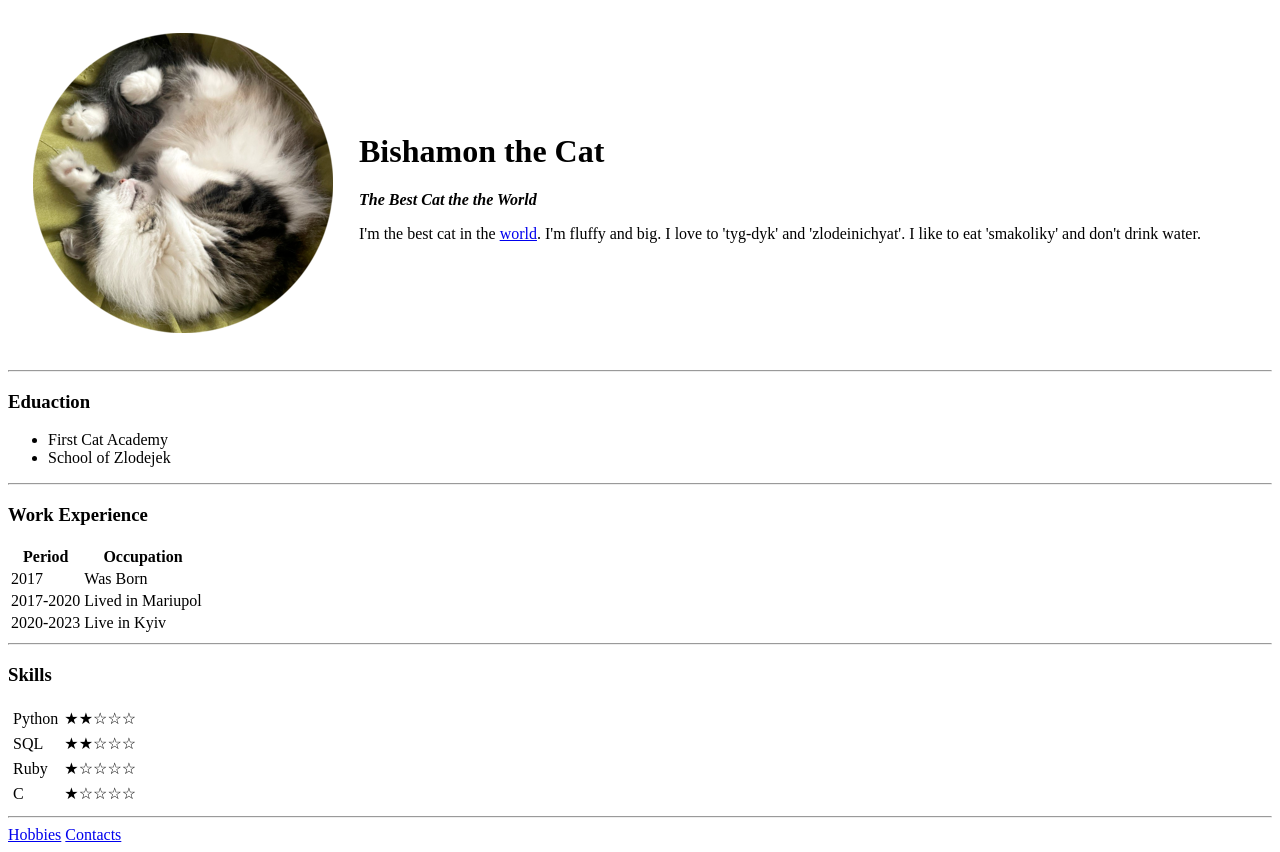
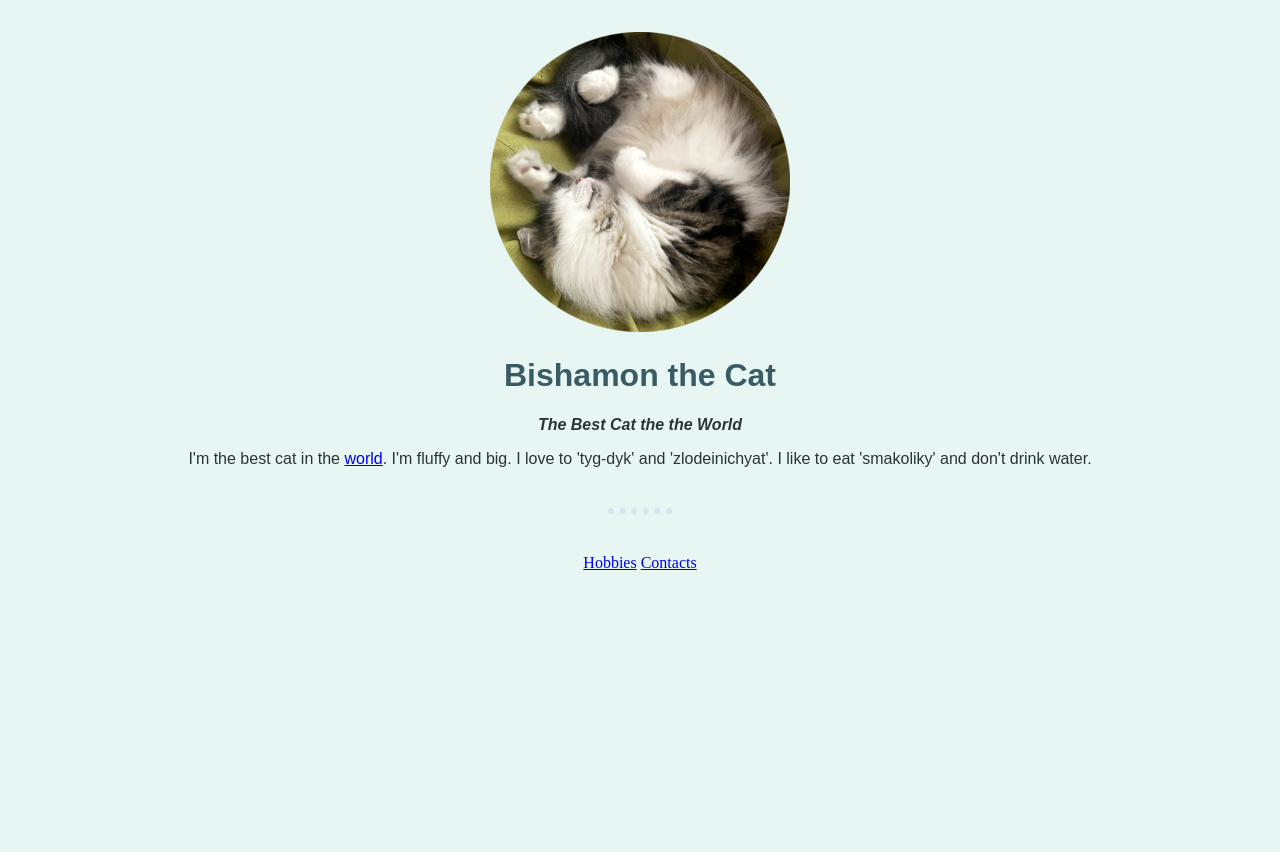
Before and after one commit to Bishamonka/bishamonka.github.io, a plain HTML site: page index.html in a window 1280 px wide. After the commit the page ends 800 px from the top, so only its background shows below. Drawn offline with Linux system fonts and the light colour scheme.

Commit message:
Added a bit of CSS. Changed the layout.

```diff
--- /dev/null
+++ b/css/styles.css
@@ -0,0 +1,36 @@
+body {
+    background-color: #E7F6F2;
+    margin: 32px;
+}
+
+/* FONTS */
+
+h1, h2, h3, h4, h5, h6 {
+    font-family: "Fira Sans", sans-serif;
+    color: #395B64;
+}
+
+p {
+    font-family: "Fira Sans", sans-serif;
+    color: #2C3333;
+}
+
+table {
+    font-family: "Fira Sans", sans-serif;
+    color: #2C3333;
+}
+
+ul {
+    font-family: "Fira Sans", sans-serif;
+    color: #2C3333;
+}
+
+/* ELEMENTS */
+
+hr {
+    width: 64px;
+    border-style: dotted none none;
+    border-width: 6px;
+    border-color: #DBE2EF;
+    margin: 40px 0px;
+}
--- a/index.html
+++ b/index.html
@@ -2,73 +2,18 @@
 <head>
     <meta charset="UTF-8">
     <title>CV of Bishamonka</title>
+    <link rel="stylesheet" href="css/styles.css">
 </head>
+
 <body>
-    <table cellspacing="24">
-        <tr>
-            <td>
-                <img src="images/bishamon-sleeps.png" alt="a-cat-picture">
-            </td>
-            <td>
-                <h1>Bishamon the Cat</h1>
-                <p><em><strong>The Best Cat the the World</strong></em></p>
-                <p>I'm the best cat in the <a href="https://en.wikipedia.org/wiki/World">world</a>. I'm fluffy and big. I love to 'tyg-dyk' and 'zlodeinichyat'. I like to eat 'smakoliky' and don't drink water.</p>
-            </td>
-
-        </tr>
-    </table>
-    <hr>
-    <h3>Eduaction</h3>
-    <ul>
-        <li>First Cat Academy</li>
-        <li>School of Zlodejek</li>
-    </ul>
-    <hr>
-    <h3>Work Experience</h3>
-    <table>
-        <thead>
-            <tr>
-                <th>Period</th>
-                <th>Occupation</th>
-            </tr>
-        </thead>
-        <tr>
-            <td>2017</td>
-            <td>Was Born</td>
-        </tr>
-        <tr>
-            <td>2017-2020</td>
-            <td>Lived in Mariupol</td>
-        </tr>
-        <tr>
-            <td>2020-2023</td>
-            <td>Live in Kyiv</td>
-        </tr>
-    </table>
-    <hr>
-    <h3>Skills</h3>
-
-    <table cellspacing="4">
-        <tr>
-            <td>Python</td>
-            <td>★★☆☆☆</td>
-        </tr>
-        <tr>
-            <td>SQL</td>
-            <td>★★☆☆☆</td>
-        </tr>
-        <tr>
-            <td>Ruby</td>
-            <td>★☆☆☆☆</td>
-        </tr>
-        <tr>
-            <td>C</td>
-            <td>★☆☆☆☆</td>
-        </tr>
-    </table>
-
+    <center>
+    <img src="images/bishamon-sleeps.png" alt="a-cat-picture">
+    <h1>Bishamon the Cat</h1>
+    <p><em><strong>The Best Cat the the World</strong></em></p>
+    <p>I'm the best cat in the <a href="https://en.wikipedia.org/wiki/World">world</a>. I'm fluffy and big. I love to 'tyg-dyk' and 'zlodeinichyat'. I like to eat 'smakoliky' and don't drink water.</p>
     <hr>
     <a href="hobbies.html">Hobbies</a>
     <a href="contacts.html">Contacts</a>
+    </center>
 </body>
 </html>
```
Also changed, not shown: contacts.html (+1 -0 lines), hobbies.html (+1 -0 lines), 1 other file.
